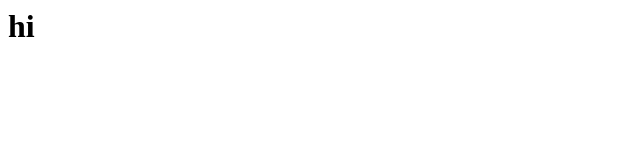
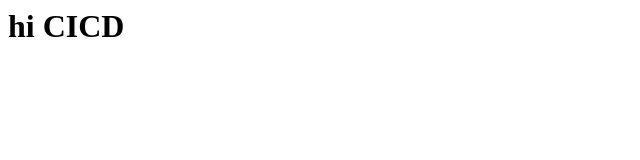
Before and after one commit to ilove1DevOps/CI-CD-check, a plain HTML site: page index.html in a window 1280 px wide. Shown: the whole page, without its empty margins (0-640 px from the left). Drawn offline with Linux system fonts and the light colour scheme.

Commit message:
Update index.html

```diff
--- a/index.html
+++ b/index.html
@@ -1 +1 @@
-<h1> hi</h1>
+<h1> hi CICD</h1>
```
